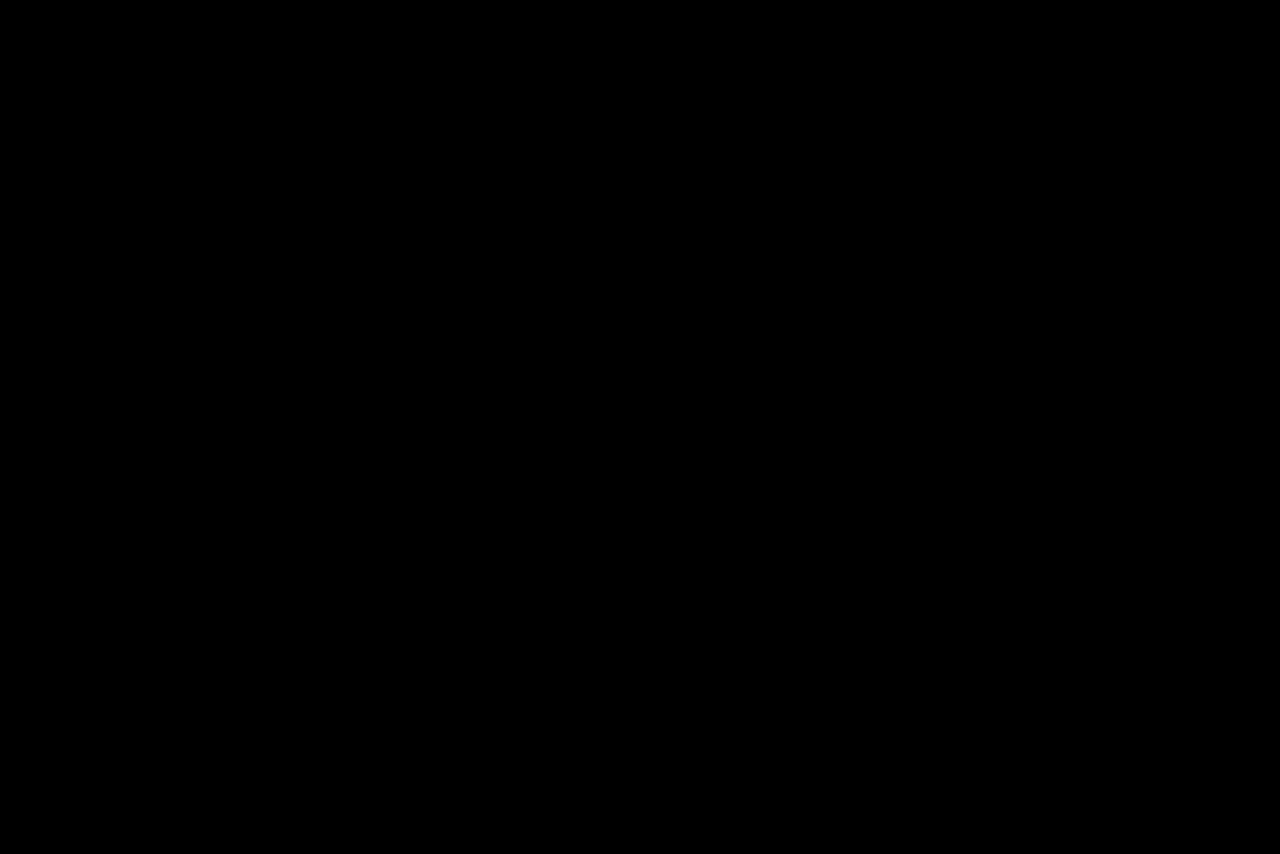
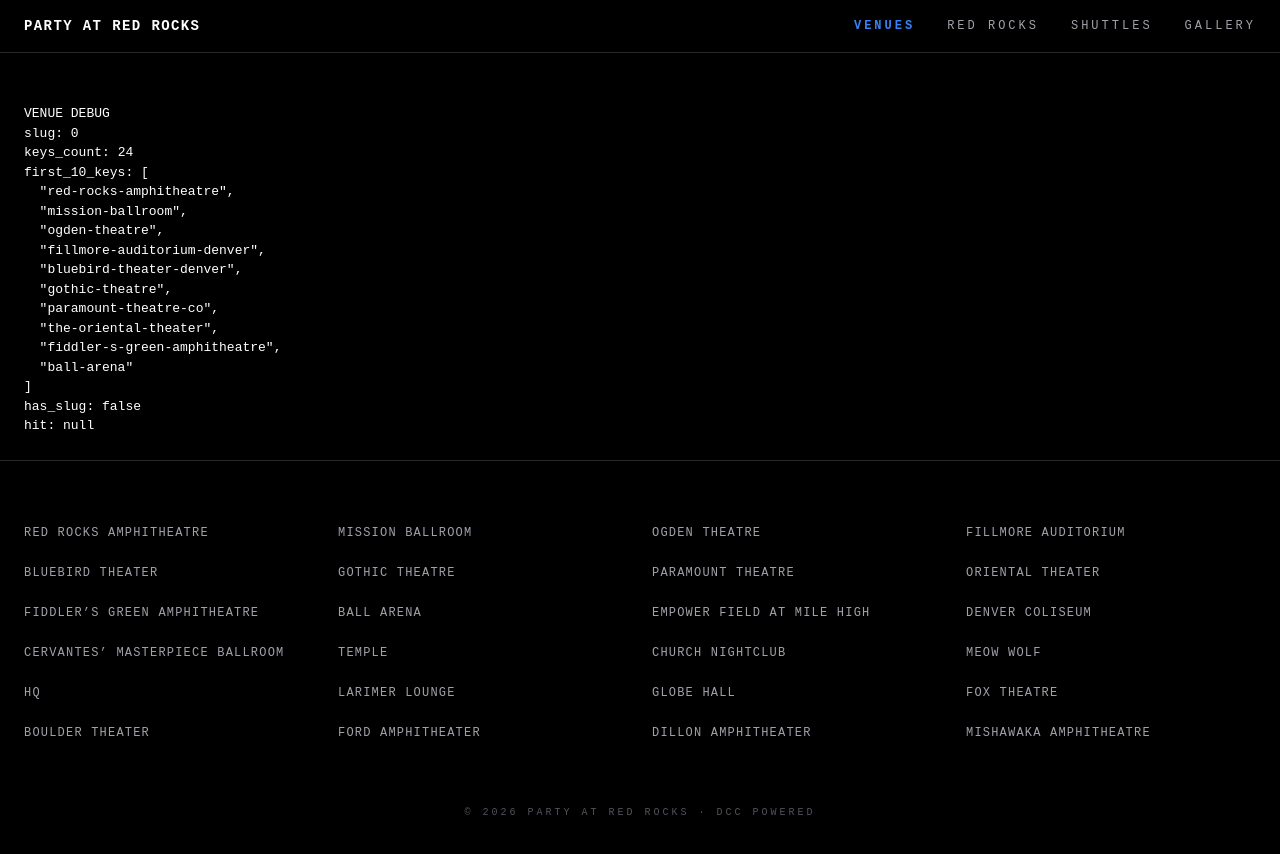
Before and after one commit to erichroeseler123-bot/earthos, a Next.js app: page /venues/0 in a window 1280 px wide. Before the commit this address had no page. Shown: the top 854 px of the page. Before the commit the page ends 800 px from the top, so only its background shows below. Built offline with nearby package versions, Linux system fonts and the light colour scheme.

Commit message:
debug: print venues keys + slug hit

```diff
--- a/app/venues/[slug]/page.tsx
+++ b/app/venues/[slug]/page.tsx
@@ -1,48 +1,21 @@
-import { notFound } from "next/navigation";
 import { venues } from "@/data/venues";
-import { fetchSeatGeekEventsByVenue } from "@/lib/seatgeek";
 
 export const dynamic = "force-dynamic";
 
-export default async function VenuePage({
-  params,
-}: {
-  params: { slug: string };
-}) {
+export default async function VenueDebug({ params }: { params: { slug: string } }) {
   const slug = params.slug;
 
-  // ✅ PURE JS lookup — no TS lies
-  const venue = (venues as Record<string, any>)[slug];
-
-  if (!venue) {
-    console.error("VENUE NOT FOUND:", slug);
-    return notFound();
-  }
-
-  const events = await fetchSeatGeekEventsByVenue(venue.seatgeekId);
+  const keys = Object.keys(venues as any);
+  const hit = (venues as any)[slug];
 
   return (
-    <main className="min-h-screen bg-black text-white px-6 py-24">
-      <h1 className="text-4xl font-black mb-2">{venue.name}</h1>
-      <p className="text-zinc-400 mb-10">{venue.city}</p>
-
-      <section className="grid gap-6">
-        {events.length === 0 && (
-          <p className="text-zinc-500">No upcoming events.</p>
-        )}
-
-        {events.map((event: any) => (
-          <div
-            key={event.id}
-            className="border border-zinc-800 rounded-lg p-6"
-          >
-            <h2 className="font-bold">{event.title}</h2>
-            <p className="text-sm text-zinc-400">
-              {new Date(event.datetime_local).toLocaleDateString()}
-            </p>
-          </div>
-        ))}
-      </section>
+    <main style={{ padding: 24, fontFamily: "monospace" }}>
+      <h1>VENUE DEBUG</h1>
+      <pre>slug: {slug}</pre>
+      <pre>keys_count: {keys.length}</pre>
+      <pre>first_10_keys: {JSON.stringify(keys.slice(0,10), null, 2)}</pre>
+      <pre>has_slug: {String(keys.includes(slug))}</pre>
+      <pre>hit: {JSON.stringify(hit ?? null, null, 2)}</pre>
     </main>
   );
 }
```
